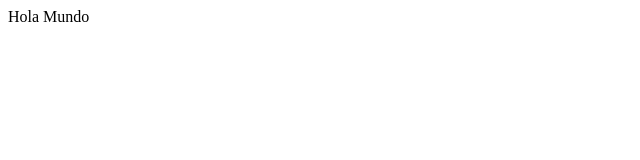
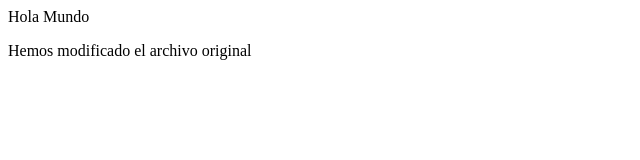
Before and after one commit to AdrianContrerasCeron/mi-primer-proyecto-de-git, a plain HTML site: page index.html in a window 1280 px wide. Shown: the whole page, without its empty margins (0-640 px from the left). Drawn offline with Linux system fonts and the light colour scheme.

Commit message:
Se realizó un cambio

```diff
--- a/index.html
+++ b/index.html
@@ -7,5 +7,6 @@
 </head>
 <body>
     <div>Hola Mundo</div>
+    <p>Hemos modificado el archivo original</p>
 </body>
 </html>
```
